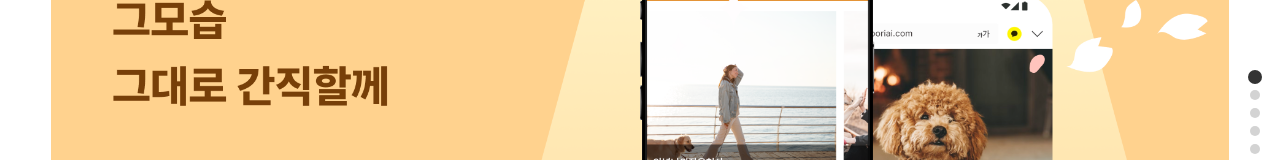
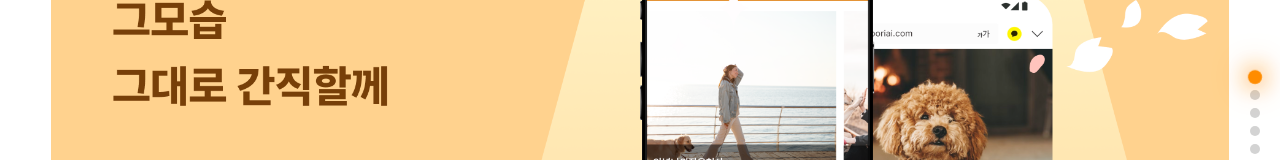
Before and after one commit to hamzzy12/portfolio, a plain HTML site: page index.html in a window 1280 px wide. Shown: the part 188-348 px from the top of the page. Drawn offline with nearby package versions, Linux system fonts and the light colour scheme.

Commit message:
Change active nav button to orange with glow effect

```diff
--- a/styles.css
+++ b/styles.css
@@ -81,6 +81,7 @@ html, body {
 }
 
 #nav li.active {
-  background: #333;
+  background: #FF8C00;
   transform: scale(1.4);
+  box-shadow: 0 0 15px #FF8C00, 0 0 25px #FF8C00;
 }
```
